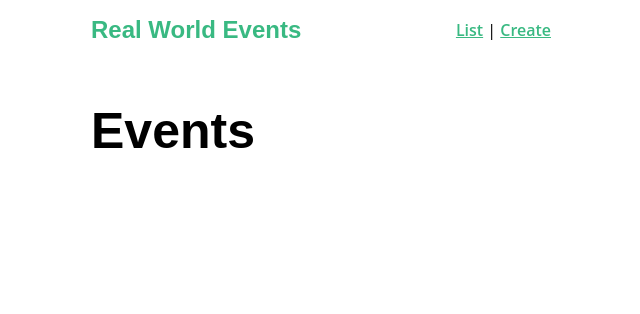
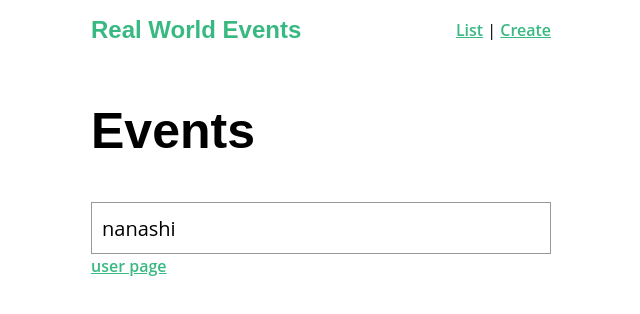
Before and after one commit to nakajima1412/real-world-nuxt, a Nuxt app: page / in a window 1280 px wide. Shown: the top 314 px of the page, without its empty margins (319-959 px from the left). Built offline with nearby package versions, Linux system fonts and the light colour scheme.

Commit message:
動的path(ディレクトリ版)を追加

```diff
--- /dev/null
+++ b/pages/_username/index.vue
@@ -0,0 +1,27 @@
+<template>
+  <div>
+    <h1>{{ username }}</h1>
+  </div>
+</template>
+
+<script>
+export default {
+  computed: {
+    username() {
+      return this.$route.params.username
+    },
+  },
+  head() {
+    return {
+      title: 'User: ' + this.username,
+      meta: [
+        {
+          hid: 'description',
+          name: 'description',
+          content: 'User Page: ' + this.username,
+        },
+      ],
+    }
+  },
+}
+</script>
--- a/pages/index.vue
+++ b/pages/index.vue
@@ -1,11 +1,20 @@
 <template>
   <div>
     <h1>Events</h1>
+    <input v-model="username" type="text" />
+    <nuxt-link :to="{ name: 'username', params: { username } }">
+      user page
+    </nuxt-link>
   </div>
 </template>
 
 <script>
 export default {
+  data() {
+    return {
+      username: 'nanashi',
+    }
+  },
   head() {
     return {
       title: 'Event Listing',
```
